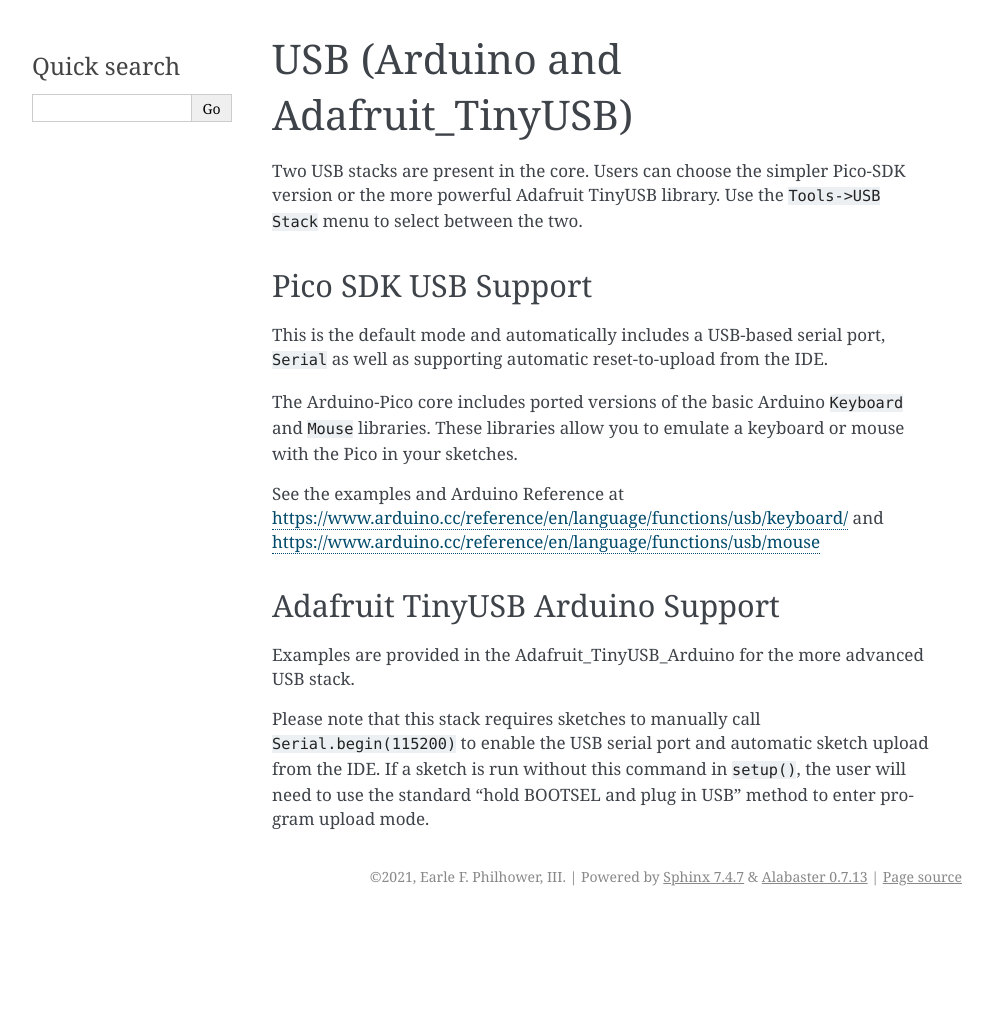
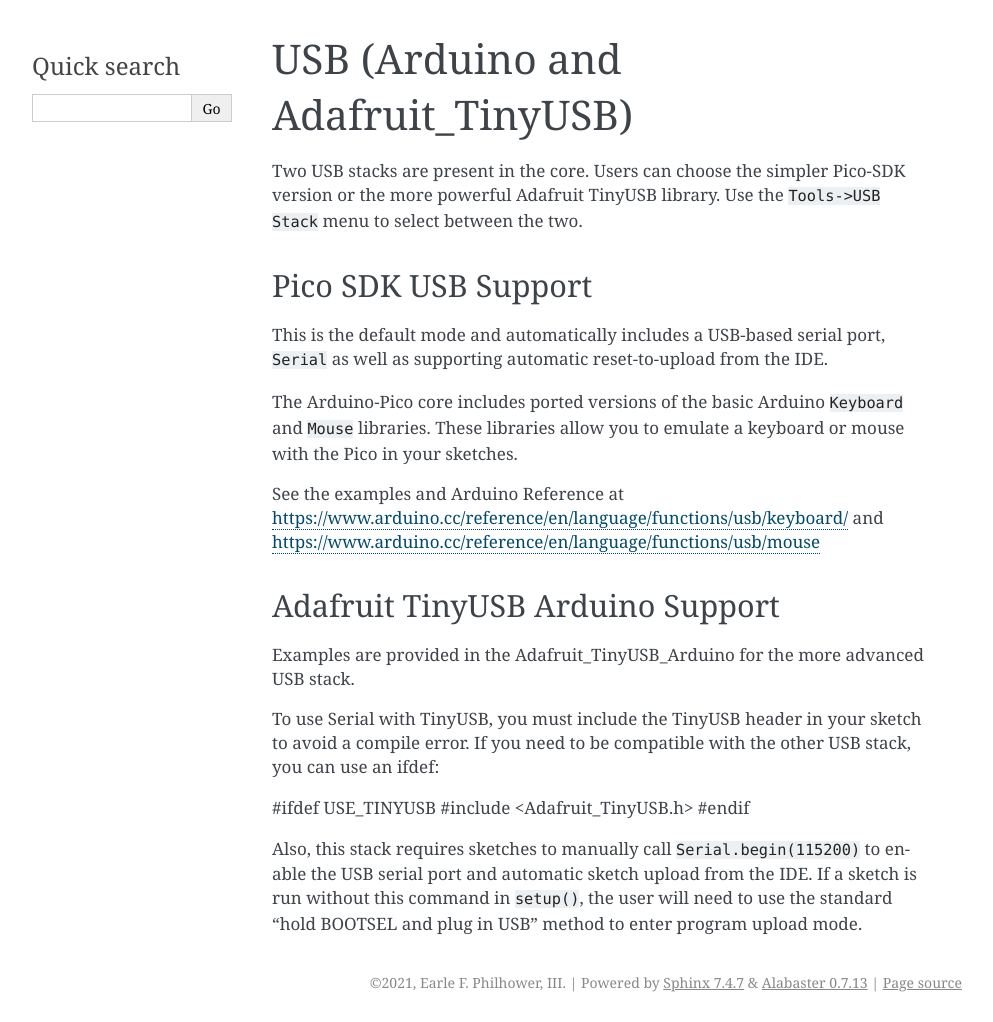
Before and after one commit to earlephilhower/arduino-pico, a Sphinx documentation site: the page built from docs/usb.rst, in a window 1280 px wide. Shown: the whole page, without its empty margins (148-1141 px from the left). Built offline with Sphinx 7.4.7, drawn with Linux system fonts in a browser that asks for light colours; pages that are not in the unit, such as notebooks, are missing from menus; before the commit the page ends 916 px from its top, so only the background shows below that.

Commit message:
Add TinyUSB usage note.
See #167.

```diff
--- a/docs/usb.rst
+++ b/docs/usb.rst
@@ -25,7 +25,15 @@
 Examples are provided in the Adafruit_TinyUSB_Arduino for the more
 advanced USB stack.
 
-Please note that this stack requires sketches to manually call
+To use Serial with TinyUSB, you must include the TinyUSB header in your
+sketch to avoid a compile error. If you need to be compatible with the
+other USB stack, you can use an ifdef:
+
+#ifdef USE_TINYUSB
+#include <Adafruit_TinyUSB.h>
+#endif
+
+Also, this stack requires sketches to manually call
 ``Serial.begin(115200)`` to enable the USB serial port and automatic
 sketch upload from the IDE.  If a sketch is run without this command
 in ``setup()``, the user will need to use the standard "hold BOOTSEL
```
